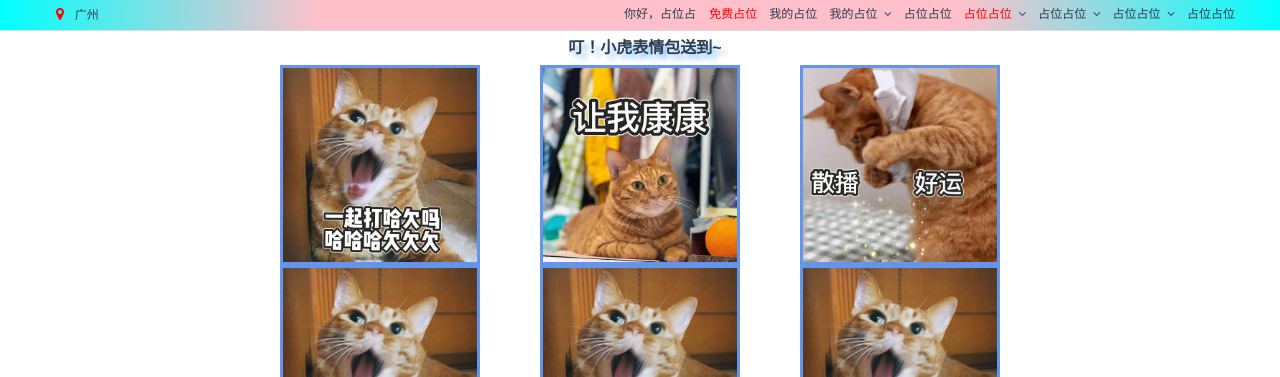
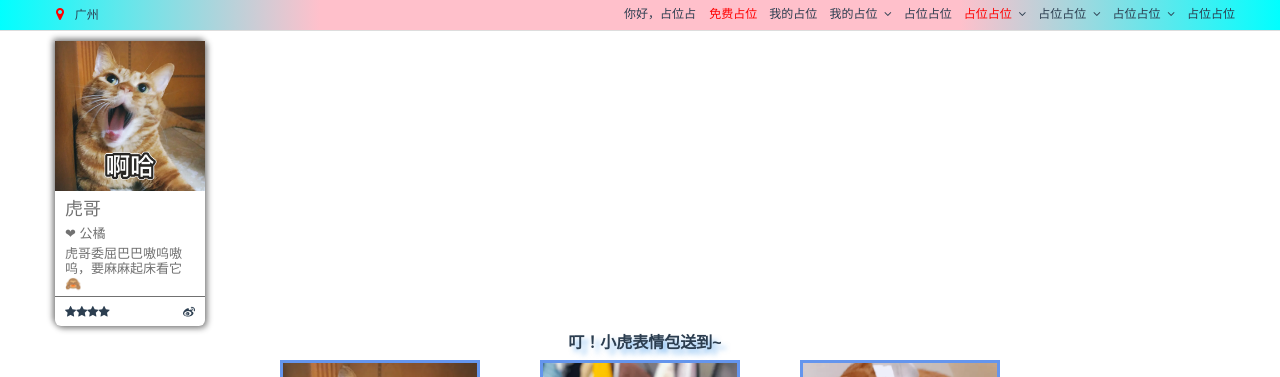
Before and after one commit to luise2019/tora1, a Vue app: page / in a window 1280 px wide. Shown: the top 377 px of the page. Built offline with nearby package versions, Linux system fonts and the light colour scheme.

Commit message:
Update CardInfo and css

```diff
--- a/src/App.vue
+++ b/src/App.vue
@@ -1,6 +1,7 @@
 <template>
   <div id="app">
     <TopBar />
+    <CardInfo />
     <Gallary />
     <EndBar />
   </div>
@@ -10,11 +11,12 @@
 import TopBar from "./components/TopBar";
 import EndBar from "./components/EndBar.vue";
 import Gallary from "./components/Gallary.vue";
+import CardInfo from "./components/CardInfo.vue";
 
 export default {
   name: "App",
   components: {
-    TopBar,EndBar,Gallary,
+    TopBar,EndBar,Gallary,CardInfo,
   },
 };
 </script>
@@ -32,5 +34,8 @@ export default {
   -moz-box-sizing: border-box;
   box-sizing: border-box;
 }
+body{
+  margin-bottom:30px;
+}
 
 </style>
--- /dev/null
+++ b/src/components/CardInfo.vue
@@ -0,0 +1,83 @@
+<template>
+  <div class="outer">
+    <div class="img-wrapper">
+        <img src="../assets/p10.jpeg" alt="Tora头像" srcset="">
+    </div>
+    <div class="img-text">
+        <p class="img-title">虎哥</p>
+        <p class="img-des">&nbsp;公橘</p>
+        <p class="img-intro">虎哥委屈巴巴嗷呜嗷呜，要麻麻起床看它🙈</p>
+    </div>
+    <div class="star-wrapper">
+        <ul class="star">
+            <li class="fa fa-star"></li>
+            <li class="fa fa-star"></li>
+            <li class="fa fa-star"></li>
+            <li class="fa fa-star"></li>
+        </ul>
+        <a class="share" href=""><span class="fa fa-weibo"></span></a>
+    </div>
+  </div>
+</template>
+
+<script>
+export default {
+  name: "CardInfo",
+  components: {
+  },
+};
+</script>
+
+<style>
+* {
+  -webkit-box-sizing: border-box;
+  -moz-box-sizing: border-box;
+  box-sizing: border-box;
+}
+.outer {
+    width: 150px;
+    margin-left: 55px;
+    border-bottom-right-radius:.5em;
+    border-bottom-left-radius:.5em;
+    box-shadow: 2px 2px .5em grey,-2px -2px .5em grey;
+}
+.img-wrapper{
+    width: 150px;
+}
+.img-text{
+    text-align: left;
+    color: #717171;
+    padding: 0 10px;
+}
+.img-title{
+    font-size: 18px;
+}
+.img-des::before{
+    content:"❤";
+
+}
+.img-intro,.img-des{
+    margin-top: 3px;
+    margin-bottom: 5px;
+    font-size: 13px;
+    line-height: 15px;
+}
+.star-wrapper{
+    height: 30px;
+    line-height: 30px;
+    display: flex;
+    border-top:1px solid #717171;
+    padding: 0 10px;
+}
+/* 弹性项目两边对齐 */
+.star{
+    align-self:flex-start;
+    margin-left: 0;
+}
+.share{
+    margin-right: 0;
+}
+img{
+   max-width:100%;
+}
+</style>
--- a/src/components/Gallary.vue
+++ b/src/components/Gallary.vue
@@ -19,7 +19,7 @@
 
 <script>
 export default {
-  name: "Tora",
+  name: "Gallary",
   components: {},
 };
 </script>
@@ -45,7 +45,6 @@ export default {
 .album{
   display:flex;
   flex-flow: row wrap;
-  justify-content: space-around;
   padding: 0 10px;
 }
 .photo-wrap{
--- a/src/components/TopBar.vue
+++ b/src/components/TopBar.vue
@@ -60,11 +60,11 @@ body {
 .top-bar-wrapper {
   width: 100%;
   background-color: #e3e4e5;
-  /*  */
   line-height: 29px;
   height: 30px;
   border-bottom: 1px #ddd solid;
-  background-image: radial-gradient(circle at center, pink 50%, cyan 100%)
+  background-image: radial-gradient(circle at center, pink 50%, cyan 100%);
+  margin-bottom:10px;
 }
 .top-bar {
   width: 1190px;
```
Also changed, not shown: src/components/HelloWorld.vue (deleted, +0 -58 lines).
